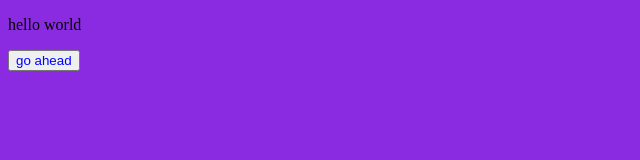
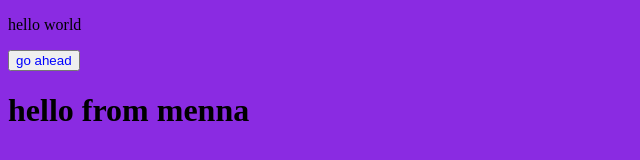
Before and after one commit to menna-25/learn-git, a plain HTML site: page index.html in a window 1280 px wide. Shown: the whole page, without its empty margins (0-640 px from the left). Drawn offline with Linux system fonts and the light colour scheme.

Commit message:
menna update

```diff
--- a/index.html
+++ b/index.html
@@ -10,5 +10,6 @@
 <body>
     <p>hello world </p>
     <button>go ahead</button>
+    <h1>hello from menna</h1>
 </body>
 </html>
```
